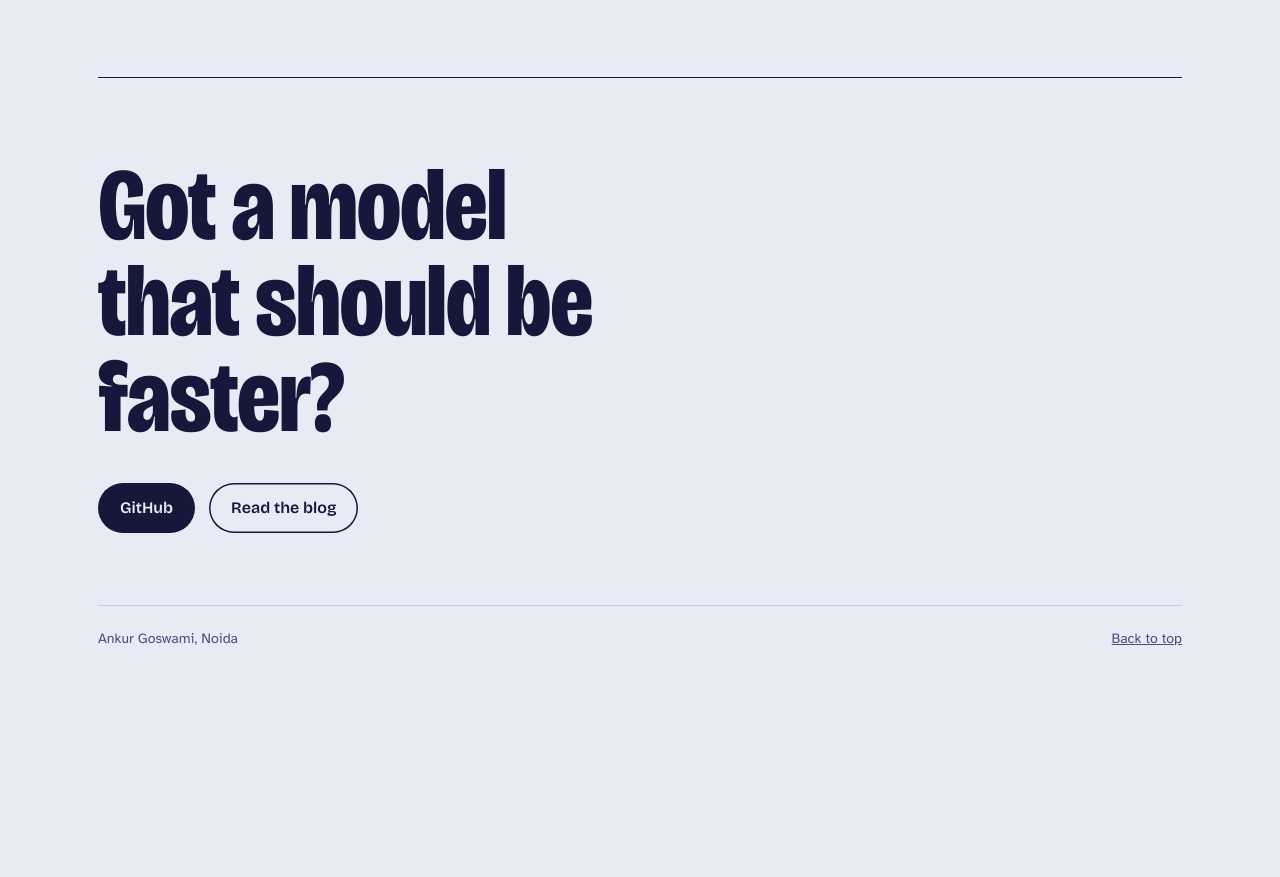
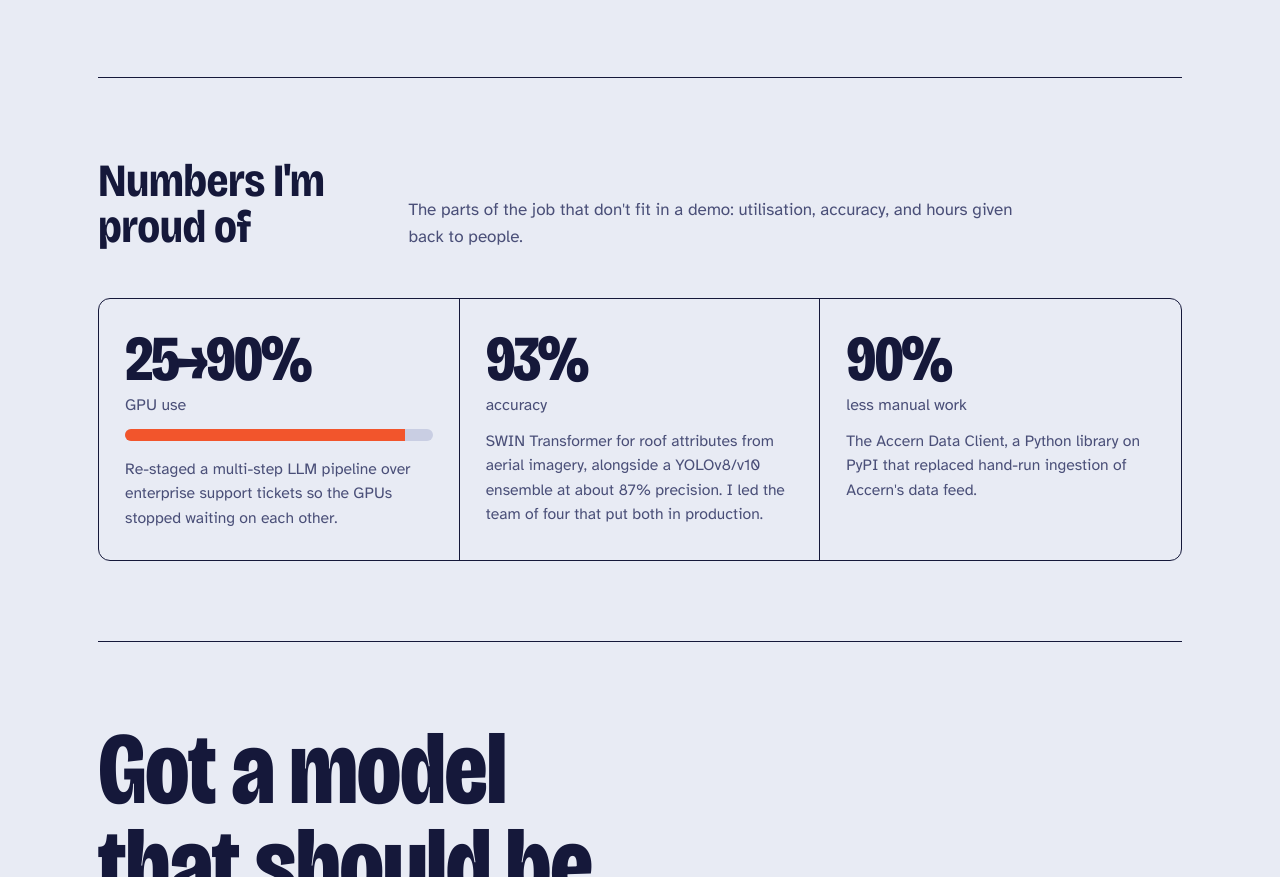
Before and after one commit to TheAnkurGoswami/TheAnkurGoswami.github.io, a plain HTML site: page index.html in a window 1280 px wide. Shown: the part 2639-3516 px from the top of the page. Before the commit the page ends 3337 px from the top, so only its background shows below. Drawn offline with nearby package versions, Linux system fonts and the light colour scheme; animation ran at ten frames a second.

Commit message:
Add a "Numbers I'm proud of" section
Three results from the CV with the figures front and centre: GPU use
from 25% to 90%, 93% accuracy on roof attributes, and 90% less manual
ingestion work. The GPU bar fills in once when it scrolls into view.

```diff
--- a/home.css
+++ b/home.css
@@ -122,6 +122,27 @@ html { scroll-snap-type: y proximity; }
   .items { grid-template-columns: 1fr; }
 }
 
+/* ---------- highlights ---------- */
+.wins { display: grid; grid-template-columns: repeat(3, 1fr); border: 1.5px solid var(--ink); border-radius: 12px; overflow: hidden; }
+.win { padding: 28px 26px 30px; border-right: 1.5px solid var(--ink); }
+.win:last-child { border-right: 0; }
+.win p { margin: 16px 0 0; color: var(--ink-soft); font-size: .98rem; }
+.win .fig {
+  margin: 0; color: var(--ink);
+  font-family: var(--display); font-weight: 780; font-variation-settings: "wdth" 78;
+  font-size: clamp(2.6rem, 5vw, 4rem); line-height: 1; letter-spacing: -.04em;
+  display: flex; flex-direction: column; gap: 6px;
+}
+.win .fig small { font-family: var(--body); font-size: 1rem; font-weight: 400; color: var(--ink-soft); letter-spacing: 0; }
+.gpu { height: 12px; border-radius: 6px; background: var(--cold); margin: 16px 0 0; overflow: hidden; }
+.gpu span { display: block; height: 100%; width: 25%; background: var(--ember); transition: width 1.6s cubic-bezier(.2, .7, .2, 1); }
+.gpu.is-filled span { width: 91%; }
+@media (max-width: 900px) {
+  .wins { grid-template-columns: 1fr; }
+  .win { border-right: 0; border-bottom: 1.5px solid var(--ink); }
+  .win:last-child { border-bottom: 0; }
+}
+
 /* ---------- contact ---------- */
 .end { padding-bottom: 72px; }
 .end h2 {
--- a/index.html
+++ b/index.html
@@ -75,6 +75,28 @@
             <div id="role-panel" aria-live="polite"></div>
         </section>
 
+        <section aria-labelledby="wins-h">
+            <div class="sec-head">
+                <h2 id="wins-h">Numbers I'm proud of</h2>
+                <p>The parts of the job that don't fit in a demo: utilisation, accuracy, and hours given back to people.</p>
+            </div>
+            <div class="wins">
+                <div class="win">
+                    <p class="fig">25→90%<small>GPU use</small></p>
+                    <div class="gpu" id="gpu-bar" aria-hidden="true"><span></span></div>
+                    <p>Re-staged a multi-step LLM pipeline over enterprise support tickets so the GPUs stopped waiting on each other.</p>
+                </div>
+                <div class="win">
+                    <p class="fig">93%<small>accuracy</small></p>
+                    <p>SWIN Transformer for roof attributes from aerial imagery, alongside a YOLOv8/v10 ensemble at about 87% precision. I led the team of four that put both in production.</p>
+                </div>
+                <div class="win">
+                    <p class="fig">90%<small>less manual work</small></p>
+                    <p>The Accern Data Client, a Python library on PyPI that replaced hand-run ingestion of Accern's data feed.</p>
+                </div>
+            </div>
+        </section>
+
         <section id="contact" class="end" aria-labelledby="contact-h">
             <h2 id="contact-h">Got a model that should be faster?</h2>
             <div class="row">
--- /dev/null
+++ b/js/highlights.js
@@ -0,0 +1,9 @@
+// "Numbers I'm proud of": the GPU-utilisation bar fills from 25% to 90%
+// the first time it scrolls into view.
+
+import { onVisible } from './lib.js';
+
+export async function initHighlights() {
+  const bar = document.getElementById('gpu-bar');
+  if (bar) onVisible(bar, () => bar.classList.add('is-filled'), 0.6);
+}
--- a/js/main.js
+++ b/js/main.js
@@ -4,8 +4,9 @@
 import { initTitle } from './title.js';
 import { initAttention } from './attention.js?v=2';
 import { initTimeline } from './timeline.js';
+import { initHighlights } from './highlights.js';
 
-const sections = [initTitle, initAttention, initTimeline];
+const sections = [initTitle, initAttention, initTimeline, initHighlights];
 
 for (const load of sections) {
   load().catch(err => console.error(err));
```
